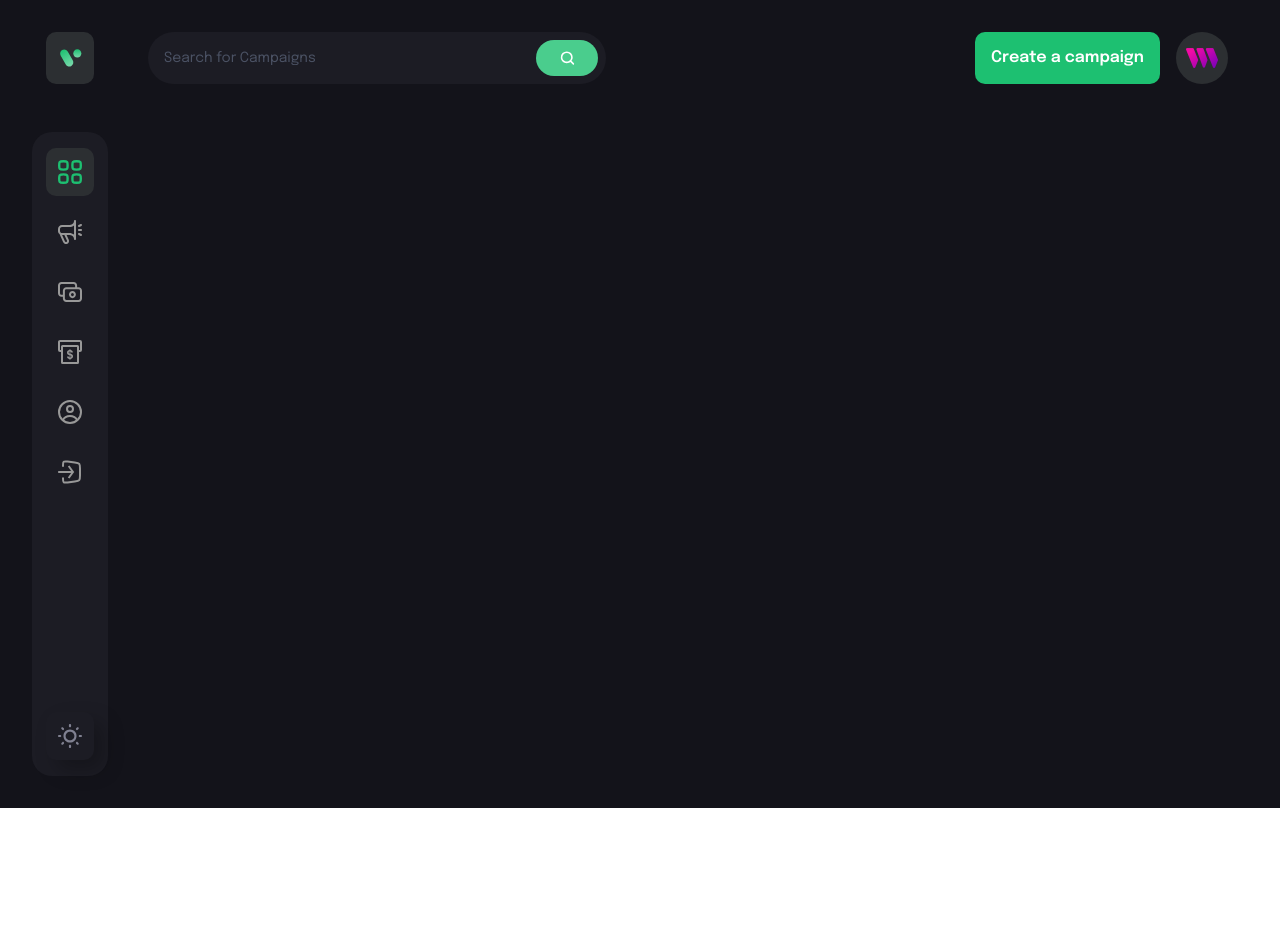
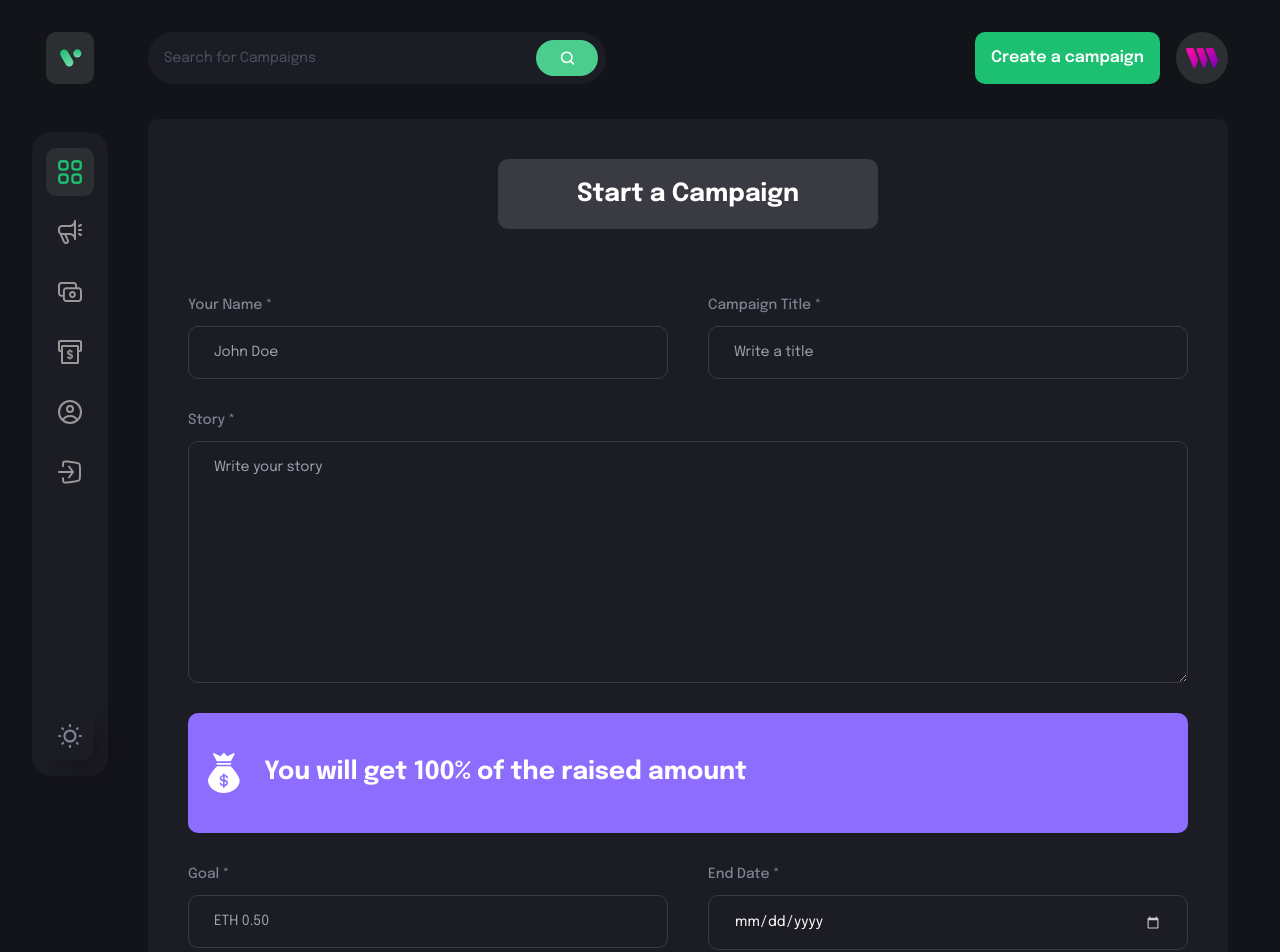
Before and after one commit to r-tom90/blockstarter, a React (Vite) app: page /create-campaign in a window 1280 px wide. Shown: the top 952 px of the page. Before the commit the page ends 808 px from the top, so only its background shows below. Built offline with nearby package versions, Linux system fonts and the light colour scheme; what @thirdweb-dev/react would draw is missing.

Commit message:
Base CreateCampaign Page completed allowing for form submission and ability to save form data with use of handleFormFieldChange and handleSubmit

```diff
--- a/src/App.jsx
+++ b/src/App.jsx
@@ -14,6 +14,9 @@ const App = () => {
         <Navbar />
         <Routes>
           <Route path="/" element={<Home />} />
+          <Route path="/profile" element={<Profile />} />
+          <Route path="/create-campaign" element={<CreateCampaign />} />
+          <Route path="/campaign-details/:id" element={<CampaignDetails />} />
         </Routes>
       </div>
     </div>
--- /dev/null
+++ b/src/components/FormField.jsx
@@ -0,0 +1,44 @@
+import React from "react";
+
+const FormField = ({
+  labelName,
+  placeholder,
+  inputType,
+  isTextArea,
+  value,
+  handleChange,
+}) => {
+  return (
+    <label className="flex w-full flex-1 flex-col">
+      {labelName && (
+        <span className="mb-[10px] font-epilogue text-[14px] font-medium leading-[22px] text-[#808191]">
+          {labelName}
+        </span>
+      )}
+      {/* Check if textArea or input field */}
+      {isTextArea ? (
+        <textarea
+          required
+          value={value}
+          onChange={handleChange}
+          rows={10}
+          placeholder={placeholder}
+          className="placeholder:text=[#4b5264] rounded-[10px] border border-[#3a3a43] bg-transparent py-[15px] px-[15px] font-epilogue text-[14px] text-white outline-none sm:min-w-[300px] sm:px-[25px]"
+        />
+      ) : (
+        <input
+          required
+          value={value}
+          onChange={handleChange}
+          type={inputType}
+          //   step counter button for incrementing and decrementing
+          step="0.1"
+          placeholder={placeholder}
+          className="placeholder:text=[#4b5264] rounded-[10px] border border-[#3a3a43] bg-transparent py-[15px] px-[15px] font-epilogue text-[14px] text-white outline-none sm:min-w-[300px] sm:px-[25px]"
+        />
+      )}
+    </label>
+  );
+};
+
+export default FormField;
--- a/src/components/index.js
+++ b/src/components/index.js
@@ -2,3 +2,4 @@
 export { default as Navbar } from "./Navbar";
 export { default as Sidebar } from "./Sidebar";
 export { default as CustomButton } from "./CustomButton";
+export { default as FormField } from "./FormField";
--- a/src/pages/CreateCampaign.jsx
+++ b/src/pages/CreateCampaign.jsx
@@ -1,7 +1,115 @@
-import React from "react";
+import React, { useState } from "react";
+import { useNavigate } from "react-router-dom";
+
+// utility library that allows us to interact with our smart contract
+import { ethers } from "ethers";
+
+import { money } from "../assets";
+import { CustomButton, FormField } from "../components";
+import { checkIfImage } from "../utils";
 
 const CreateCampaign = () => {
-  return <div>CreateCampaign</div>;
+  const navigate = useNavigate();
+  const [isLoading, setIsLoading] = useState(false);
+  const [form, setForm] = useState({
+    name: "",
+    title: "",
+    description: "",
+    target: "",
+    deadline: "",
+    image: "",
+  });
+
+  // updates every single field accordingly
+  const handleFormFieldChange = (fieldName, e) => {
+    setForm({ ...form, [fieldName]: e.target.value });
+  };
+
+  const handleSubmit = (e) => {
+    // prevents reloading of page after submitting form
+    e.preventDefault();
+    console.log(form);
+  };
+
+  return (
+    <div className="flex flex-col items-center justify-center rounded-[10px] bg-[#1c1c24] p-4 sm:p-10">
+      {isLoading && "Loader..."}
+      <div className="flex items-center justify-center rounded-[10px] bg-[#3a3a43] p-[16px] sm:min-w-[380px]">
+        <h1 className="font-epilogue text-[18px] font-bold leading-[38px] text-white sm:text-[25px]">
+          Start a Campaign
+        </h1>
+      </div>
+      <form
+        onSubmit={handleSubmit}
+        className="mt-[65px] flex w-full flex-col gap-[30px]"
+      >
+        <div className="flex flex-wrap gap-[40px]">
+          <FormField
+            labelName="Your Name *"
+            placeholder="John Doe"
+            inputType="text"
+            value={form.name}
+            handleChange={(e) => handleFormFieldChange("name", e)}
+          />
+          <FormField
+            labelName="Campaign Title *"
+            placeholder="Write a title"
+            inputType="text"
+            value={form.title}
+            handleChange={(e) => handleFormFieldChange("title", e)}
+          />
+        </div>
+        <FormField
+          labelName="Story *"
+          placeholder="Write your story"
+          isTextArea={true}
+          value={form.description}
+          handleChange={(e) => handleFormFieldChange("description", e)}
+        />
+
+        <div className="flex h-[120px] w-full items-center justify-start rounded-[10px] bg-[#8c6dfd] p-4">
+          <img
+            src={money}
+            alt="money"
+            className="h-[40px] w-[40px] object-contain"
+          />
+          <h4 className="ml-[20px] font-epilogue text-[25px] font-bold text-white">
+            You will get 100% of the raised amount
+          </h4>
+        </div>
+        <div className="flex flex-wrap gap-[40px]">
+          <FormField
+            labelName="Goal *"
+            placeholder="ETH 0.50"
+            inputType="text"
+            value={form.target}
+            handleChange={(e) => handleFormFieldChange("target", e)}
+          />
+          <FormField
+            labelName="End Date *"
+            placeholder="End Date"
+            inputType="date"
+            value={form.deadline}
+            handleChange={(e) => handleFormFieldChange("deadline", e)}
+          />
+        </div>
+        <FormField
+          labelName="Campaign image *"
+          placeholder="Place image URL of your campaign"
+          inputType="url"
+          value={form.image}
+          handleChange={(e) => handleFormFieldChange("image", e)}
+        />
+        <div className="mt-[40px] flex items-center justify-center">
+          <CustomButton
+            btnType="submit"
+            title="Submit new campaign"
+            styles="bg-[#1dc071]"
+          />
+        </div>
+      </form>
+    </div>
+  );
 };
 
 export default CreateCampaign;
```
